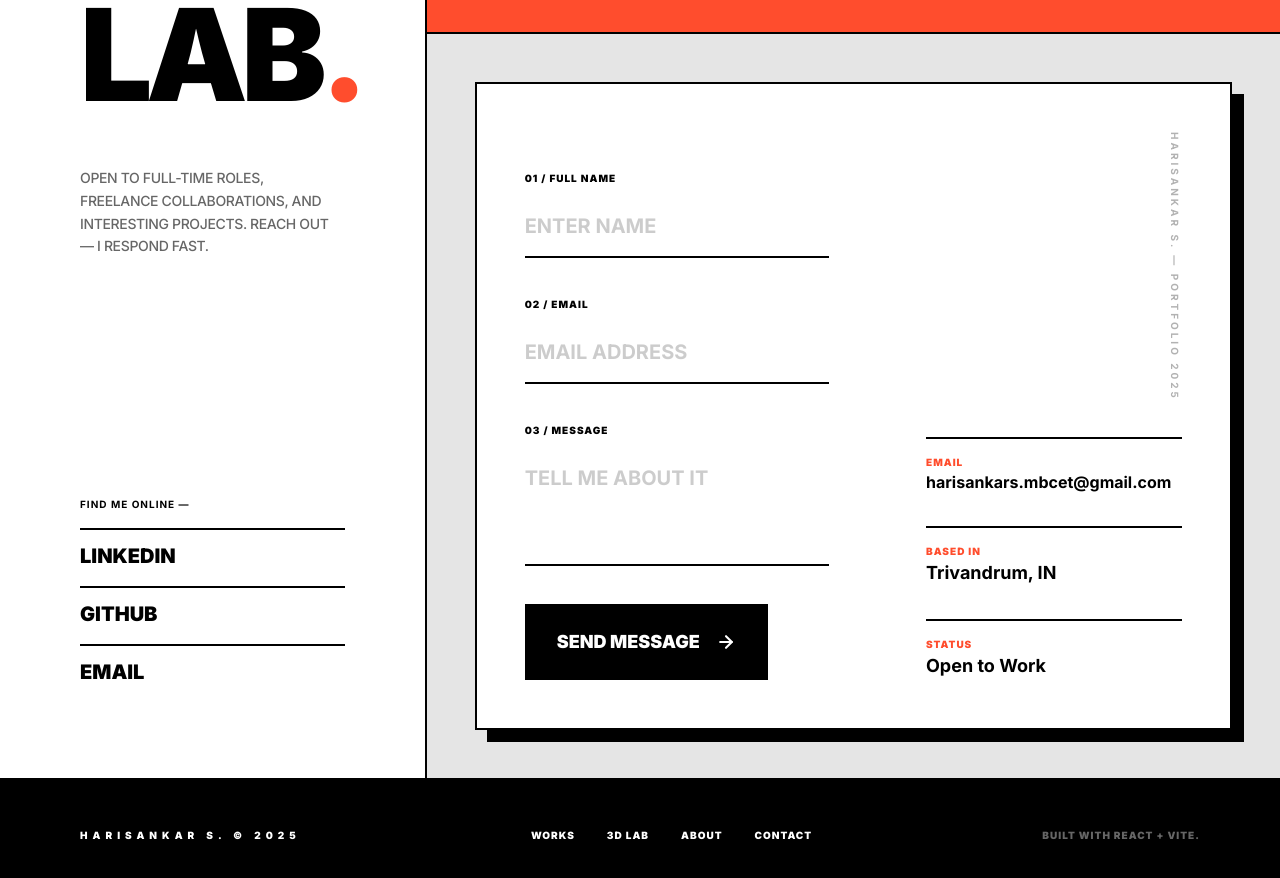
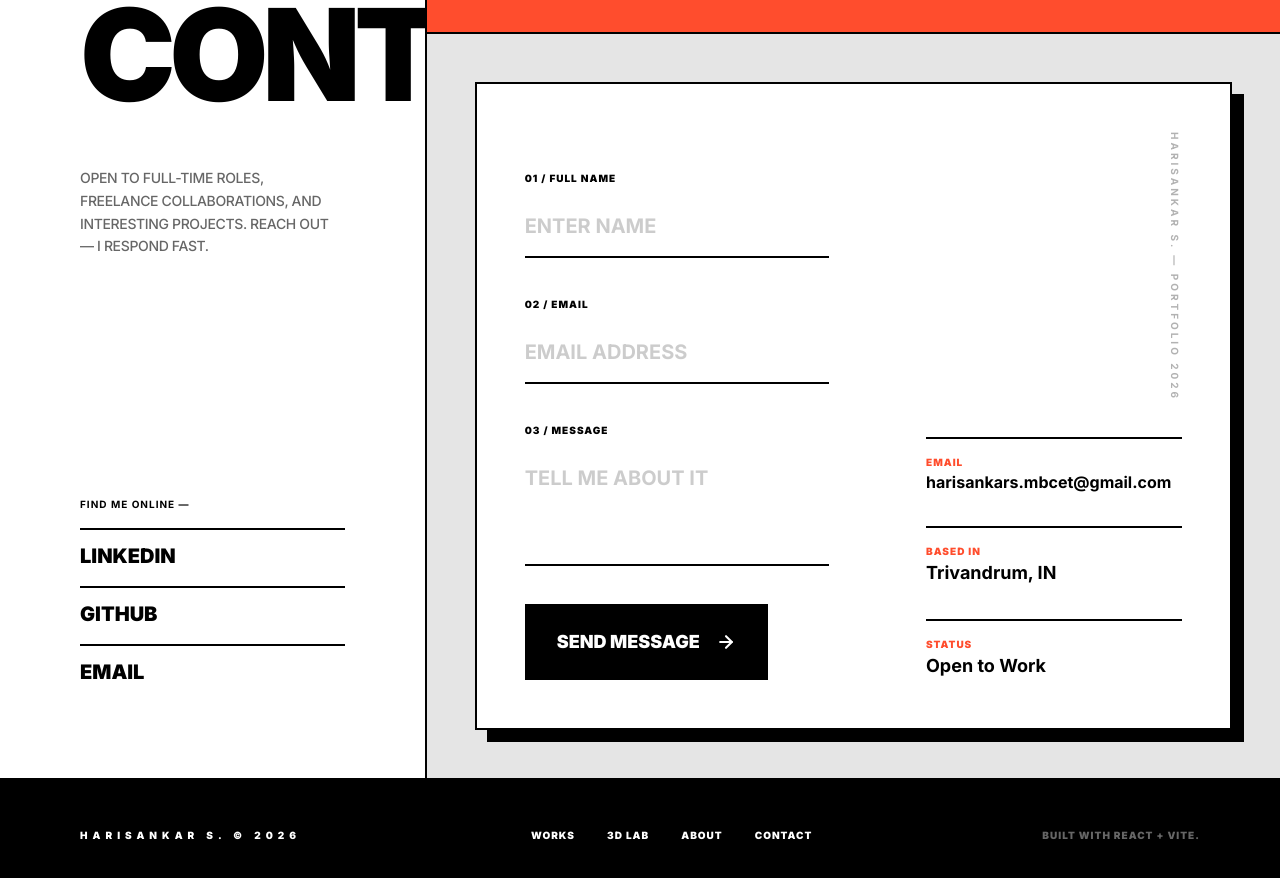
Before and after one commit to hxrrrrri/portfolio, a React app: page /contact in a window 1280 px wide. Shown: the part 200-1078 px from the top of the page. Built offline with nearby package versions, Linux system fonts and the light colour scheme; the HTML template or start-up script is replaced by a standard one.

Commit message:
update footer and contact page to reflect the year 2026; modify section titles for consistency

```diff
--- a/src/components/Footer.jsx
+++ b/src/components/Footer.jsx
@@ -3,7 +3,7 @@ import { Link } from 'react-router-dom'
 export default function Footer() {
   return (
     <footer className="px-6 py-12 lg:px-20 bg-black text-white flex flex-col md:flex-row justify-between items-center gap-8">
-      <div className="text-[10px] font-black uppercase tracking-[0.5em]">HARISANKAR S. © 2025</div>
+      <div className="text-[10px] font-black uppercase tracking-[0.5em]">HARISANKAR S. © 2026</div>
       <div className="flex gap-8 text-[10px] font-black uppercase tracking-widest">
         <Link to="/projects" className="hover:text-primary transition-colors">Works</Link>
         <Link to="/showcase" className="hover:text-primary transition-colors">3D Lab</Link>
--- a/src/pages/About.jsx
+++ b/src/pages/About.jsx
@@ -58,9 +58,9 @@ export default function About() {
           {/* Left */}
           <div className="about-hero-left lg:col-span-4 border-b-2 lg:border-b-0 lg:border-r-2 border-black p-8 lg:p-16 flex flex-col justify-between bg-[#E5E5E5]">
             <div>
-              <span className="text-[9px] font-black uppercase tracking-[0.4em] text-[#FF4D2D] block mb-6">X/LABS</span>
+              <span className="text-[9px] font-black uppercase tracking-[0.4em] text-[#FF4D2D] block mb-6">X/ABOUT</span>
               <h1 className="text-[clamp(5rem,10vw,8rem)] font-black uppercase tracking-tighter leading-[0.8]">
-                lab<span className="text-[#FF4D2D]">.</span>
+                about<span className="text-[#FF4D2D]">.</span>
               </h1>
             </div>
             <div className="flex items-center gap-4 mt-8">
--- a/src/pages/Contact.jsx
+++ b/src/pages/Contact.jsx
@@ -74,7 +74,7 @@ export default function Contact() {
                   Contact / 001
                 </span>
                 <h1 className="text-7xl lg:text-9xl font-black leading-[0.8] tracking-tighter uppercase">
-                  Lab<span className="text-[#FF4D2D]">.</span>
+                  Contact<span className="text-[#FF4D2D]">.</span>
                 </h1>
               </div>
               <p className="text-sm font-medium leading-relaxed max-w-xs uppercase tracking-tight text-black/60">
@@ -175,7 +175,7 @@ export default function Contact() {
                     <div className="flex flex-col justify-between items-end">
                       <div className="hidden lg:block">
                         <div className="vertical-text text-[10px] font-bold uppercase tracking-[0.3em] text-black/30">
-                          HARISANKAR S. — PORTFOLIO 2025
+                          HARISANKAR S. — PORTFOLIO 2026
                         </div>
                       </div>
                       <div className="w-full lg:w-64 space-y-8 text-right lg:text-left">
```
